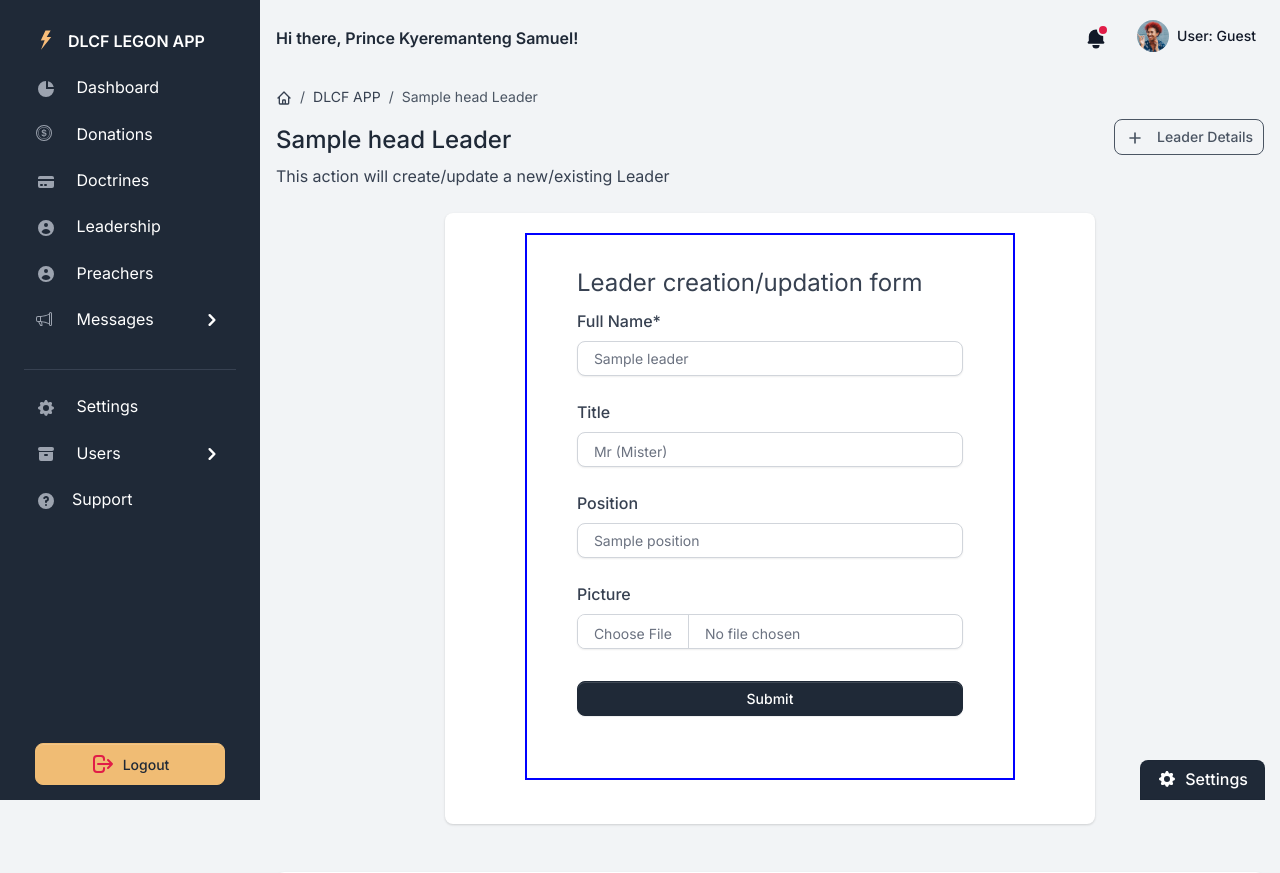
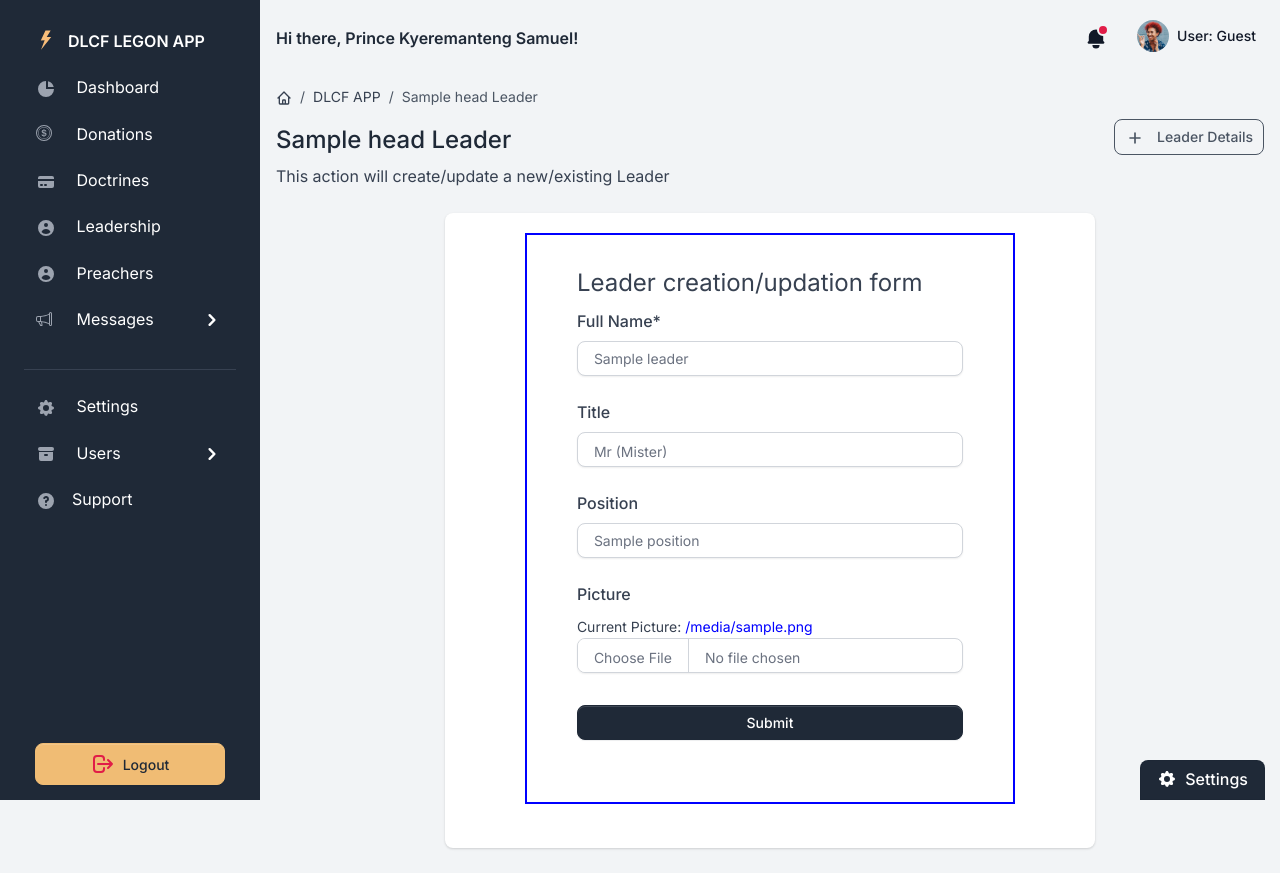
Before and after one commit to DCLF-LEGON/app_backend, a Django app: template core/dashboard/templates/dashboard/form-renderers/create_update_leader.html in a window 1280 px wide. Shown: the top 873 px of the page. Run offline with Django 4.2, Linux system fonts and the light colour scheme; the template is opened without the code that fills it: most values are stand-ins (such as "Sample title", 1, 10 or a date in 2020); some libraries are stand-ins or nearby versions.

Commit message:
Update form_leader.html

```diff
--- a/core/dashboard/templates/dashboard/forms/form_leader.html
+++ b/core/dashboard/templates/dashboard/forms/form_leader.html
@@ -1,6 +1,7 @@
-<form action="{% url 'dashboard:create-update-leader' %}?leader_id={{leader.id}}"
-    style="border: 2px solid blue; padding: 30px 50px;" method="POST" enctype="multipart/form-data">
+<form action="{% url 'dashboard:create_update_leader' %}" style="border: 2px solid blue; padding: 30px 50px;"
+    method="POST" enctype="multipart/form-data">
     {% csrf_token %}
+    <input type="hidden" name="leader_id" value="{{leader.id}}">
     <fieldset>
         <legend>Leader creation/updation form</legend>
         <!-- main form content -->
@@ -28,8 +29,13 @@
         </div>
         <div class="mb-4">
             <label for="position">Picture</label>
+            {% if leader.picture %}
+            <br>
+            <small>Current Picture: <span style="color: blue;">{{leader.picture.url}} </span></small>
+            {% endif %}
             <input type="file" class="form-control" name="picture" value="{{leader.picture}}"
-                aria-describedby="pictureHelp" accept="image/jpg, image/jpeg, image/png" required>
+                aria-describedby="pictureHelp" accept="image/jpg, image/jpeg, image/png" {% if not leader.picture %}
+                required {% endif %}>
         </div>
 
         <div class="mb-4">
```
